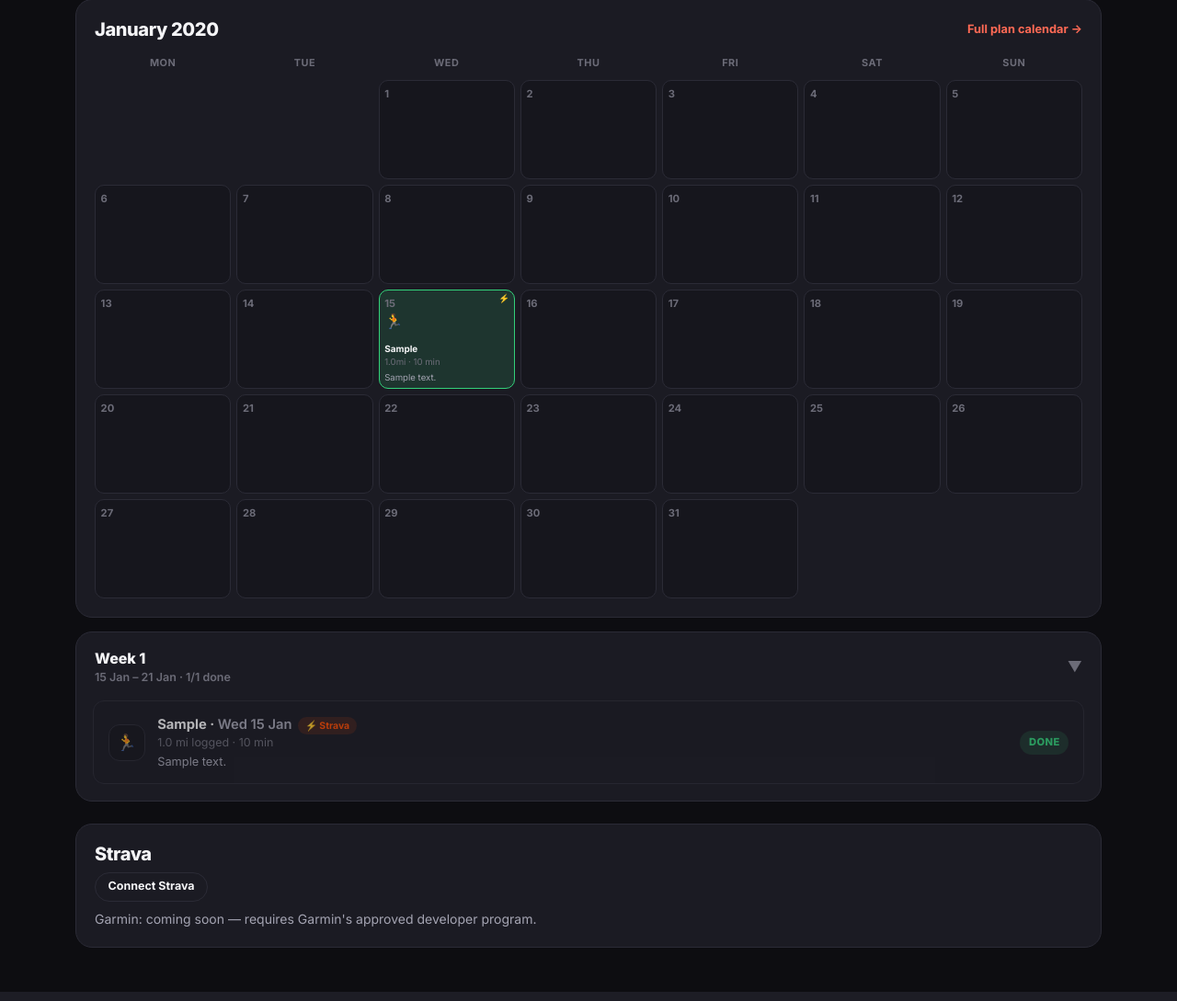
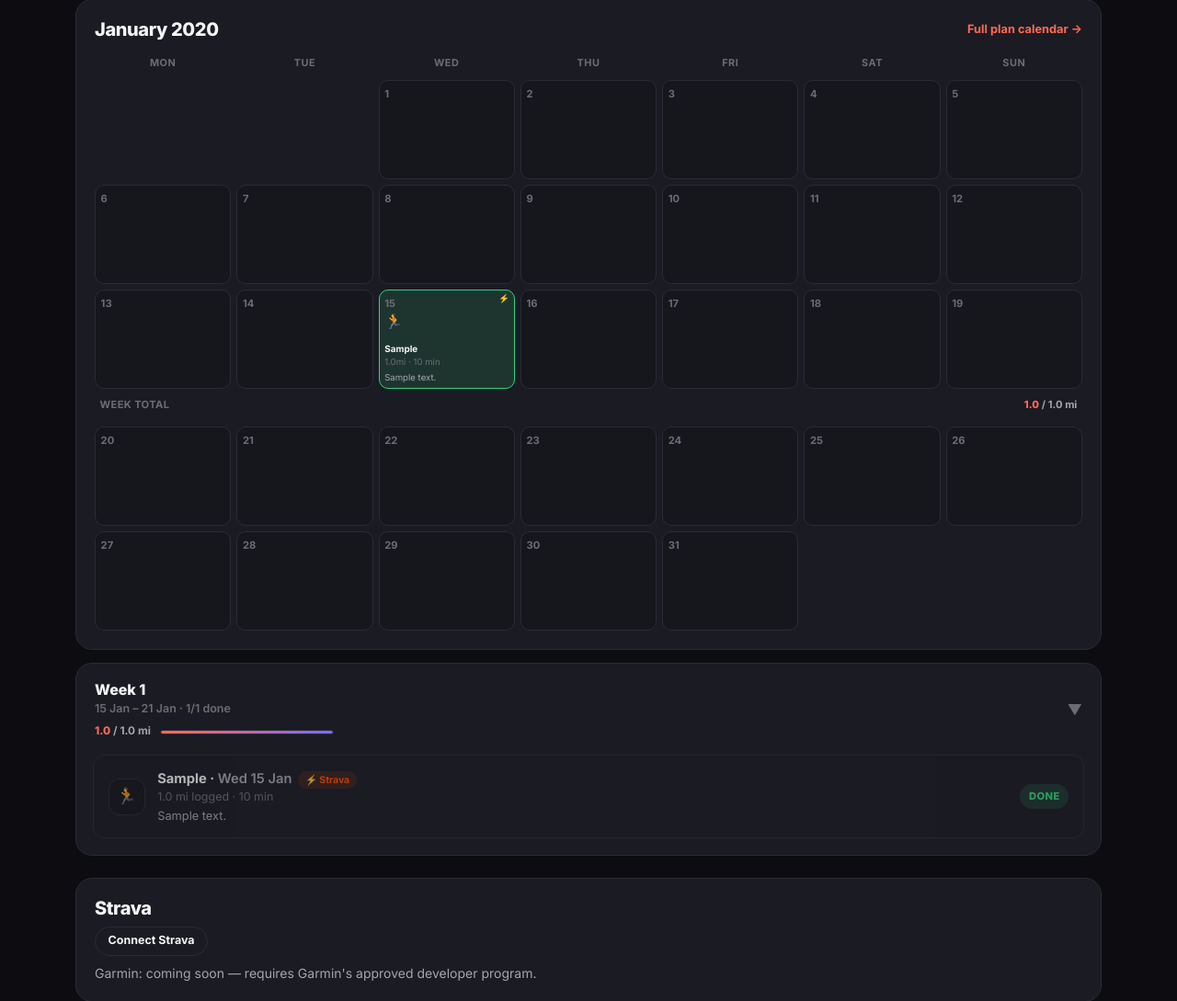
Before and after one commit to DanFlowers10/CoachApp, a Flask app: page /plan/1 in a window 1280 px wide. Shown: the part 447-1536 px from the top of the page at 92% size. Run offline with Flask 3, Linux system fonts and the light colour scheme; a user stored in the database is signed in; tables that the repository leaves empty hold one stand-in row (values such as "Sample post").

Commit message:
Show weekly mileage (planned vs actual) in the calendar and week list
- New _week_mileage() helper computes planned mi (sum of targets) and
  actual mi (sum of logged actuals for completed workouts, None if
  nothing done yet) for a set of workouts
- Calendar week rows get a WEEK TOTAL strip under the 7 days,
  showing actual / planned once something is logged
- Week list header gets the same figures plus a small gradient
  progress bar under the existing done-count line
- _plan_months week rows restructured from a bare list of day cells
  to {days, planned_mi, actual_mi} to carry the aggregate

Co-Authored-By: Claude Sonnet 5 <noreply@anthropic.com>

```diff
--- a/app.py
+++ b/app.py
@@ -215,6 +215,14 @@ def new_plan(client_id):
     return render_template("new_plan.html", client=client)
 
 
+def _week_mileage(wk_workouts):
+    """(planned_mi, actual_mi) for a set of workouts - actual is None until something's done."""
+    planned_mi = sum(w.target_distance_km for w in wk_workouts if w.target_distance_km)
+    done = [w for w in wk_workouts if w.completed]
+    actual_mi = round(sum(w.actual_distance_km for w in done if w.actual_distance_km), 1) if done else None
+    return round(planned_mi, 1), actual_mi
+
+
 def _plan_weeks(workouts):
     """Group workouts (already ordered by date) into Mon-Sun buckets relative to the plan's first workout."""
     weeks = []
@@ -227,6 +235,7 @@ def _plan_weeks(workouts):
         buckets.setdefault(idx, []).append(w)
     for idx in range(max(buckets.keys()) + 1):
         wk_workouts = buckets.get(idx, [])
+        planned_mi, actual_mi = _week_mileage(wk_workouts)
         weeks.append({
             "index": idx + 1,
             "workouts": wk_workouts,
@@ -234,8 +243,8 @@ def _plan_weeks(workouts):
             "end": start + timedelta(days=idx * 7 + 6),
             "done": sum(1 for w in wk_workouts if w.completed),
             "total": len(wk_workouts),
-            "planned_mi": sum(w.target_distance_km for w in wk_workouts if w.target_distance_km),
-            "actual_mi": None,
+            "planned_mi": planned_mi,
+            "actual_mi": actual_mi,
         })
     return weeks
 
@@ -252,14 +261,17 @@ def _plan_months(workouts):
     while (y, m) <= (end_y, end_m):
         month_weeks = []
         for wk_dates in grid.monthdatescalendar(y, m):
-            month_weeks.append([
+            days = [
                 {
                     "date": d,
                     "in_month": d.month == m,
                     "workout": workouts_by_date.get(d),
                 }
                 for d in wk_dates
-            ])
+            ]
+            wk_workouts = [c["workout"] for c in days if c["workout"] is not None]
+            planned_mi, actual_mi = _week_mileage(wk_workouts)
+            month_weeks.append({"days": days, "planned_mi": planned_mi, "actual_mi": actual_mi})
         months.append({"label": date(y, m, 1).strftime("%B %Y"), "weeks": month_weeks})
         m += 1
         if m > 12:
--- a/static/style.css
+++ b/static/style.css
@@ -186,7 +186,12 @@ p, .text-muted, .small.text-muted { color: var(--text-dim) !important; }
 .week-header:hover { background: var(--surface-hover); }
 .week-header .week-title { font-weight: 800; font-size: 1rem; }
 .week-header .week-meta { font-size: .78rem; color: var(--text-faint); font-weight: 600; }
-.week-header .chevron { transition: transform .2s ease; color: var(--text-faint); }
+.week-mileage { display: flex; align-items: center; gap: .6rem; margin-top: .4rem; max-width: 260px; }
+.week-mileage-figs { font-size: .74rem; color: var(--text-dim); font-weight: 700; white-space: nowrap; }
+.week-mileage-figs strong { color: var(--accent); font-weight: 800; }
+.week-mileage-track { flex: 1; height: 5px; border-radius: 999px; background: var(--bg-elevated); border: 1px solid var(--border); overflow: hidden; }
+.week-mileage-fill { height: 100%; background: var(--accent-grad); border-radius: 999px; transition: width .4s ease; }
+.week-header .chevron { transition: transform .2s ease; color: var(--text-faint); flex: none; margin-left: .75rem; }
 .week-card.collapsed .chevron { transform: rotate(-90deg); }
 .week-card.collapsed .week-body { display: none; }
 .week-body { padding: 0 1.1rem 1.1rem; display: flex; flex-direction: column; gap: .6rem; }
@@ -253,6 +258,14 @@ hr { border-color: var(--border); opacity: 1; }
 .cal-month-link { font-size: .8rem; font-weight: 700; color: var(--accent); white-space: nowrap; }
 .cal-grid { display: grid; grid-template-columns: repeat(7, 1fr); gap: 6px; }
 .cal-grid-detailed .cal-cell { min-height: 108px; }
+.cal-week-summary {
+  grid-column: 1 / -1;
+  display: flex; justify-content: space-between; align-items: center;
+  font-size: .7rem; color: var(--text-faint); font-weight: 700; text-transform: uppercase; letter-spacing: .03em;
+  padding: .15rem .35rem .6rem;
+}
+.cal-week-summary-figs { color: var(--text-dim); text-transform: none; letter-spacing: 0; }
+.cal-week-summary-figs strong { color: var(--accent); font-weight: 800; }
 .cal-dow { font-size: .68rem; text-transform: uppercase; letter-spacing: .05em; color: var(--text-faint); font-weight: 700; text-align: center; padding-bottom: .3rem; }
 .cal-cell {
   position: relative;
--- a/templates/plan_detail.html
+++ b/templates/plan_detail.html
@@ -81,7 +81,7 @@
       <div class="cal-dow">Sat</div>
       <div class="cal-dow">Sun</div>
       {% for wk in current_month.weeks %}
-        {% for cell in wk %}
+        {% for cell in wk.days %}
           {% if not cell.in_month %}
             <div class="cal-cell cal-empty"></div>
           {% elif cell.workout %}
@@ -108,6 +108,14 @@
             </div>
           {% endif %}
         {% endfor %}
+        {% if wk.planned_mi %}
+          <div class="cal-week-summary">
+            <span>Week total</span>
+            <span class="cal-week-summary-figs">
+              {% if wk.actual_mi is not none %}<strong>{{ wk.actual_mi }}</strong> / {% endif %}{{ wk.planned_mi }} mi
+            </span>
+          </div>
+        {% endif %}
       {% endfor %}
     </div>
   </div>
@@ -117,9 +125,17 @@
 {% for wk in weeks %}
   <div class="week-card card-surface {{ '' if wk.index == current_week_index else 'collapsed' }}" data-week id="week-{{ wk.index }}">
     <div class="week-header" data-week-toggle>
-      <div>
+      <div class="flex-grow-1">
         <div class="week-title">Week {{ wk.index }}</div>
         <div class="week-meta">{{ wk.start.strftime('%d %b') }} &ndash; {{ wk.end.strftime('%d %b') }} &middot; {{ wk.done }}/{{ wk.total }} done</div>
+        <div class="week-mileage">
+          <span class="week-mileage-figs">
+            {% if wk.actual_mi is not none %}<strong>{{ wk.actual_mi }}</strong> / {% endif %}{{ wk.planned_mi }} mi
+          </span>
+          <div class="week-mileage-track">
+            <div class="week-mileage-fill" style="width: {{ ((wk.actual_mi / wk.planned_mi * 100) if wk.actual_mi and wk.planned_mi else 0)|round(0) }}%;"></div>
+          </div>
+        </div>
       </div>
       <span class="chevron">&#9660;</span>
     </div>
```
Also changed, not shown: templates/plan_calendar.html (+9 -1 lines).
